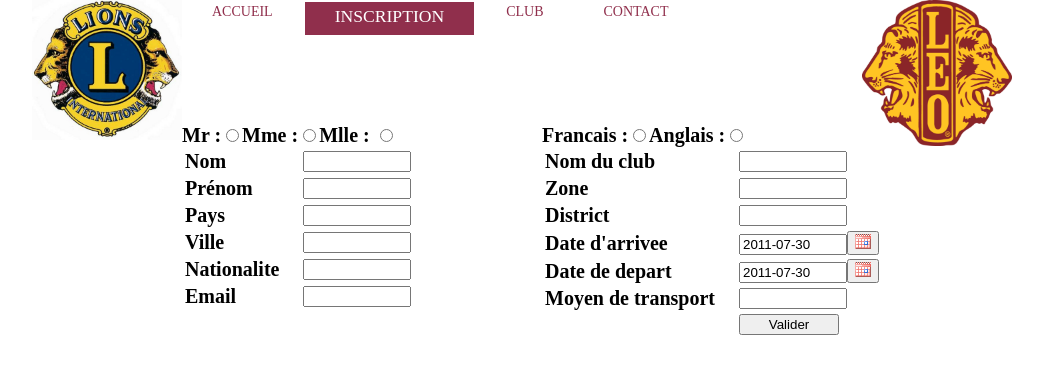
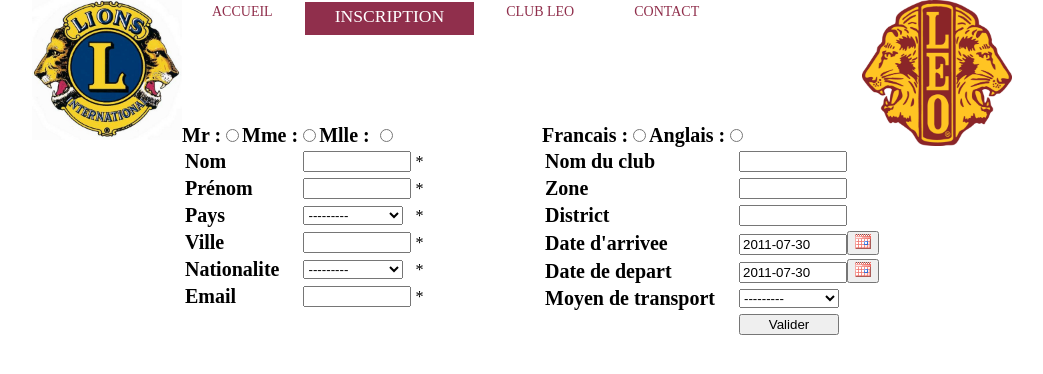
Before and after one commit to alou/cij2011, a Django app: template cij2011/templates/registered.html in a window 1280 px wide. Shown: the top 374 px of the page, without its empty margins (118-1161 px from the left). Run offline with Django 3.2, Linux system fonts and the light colour scheme; tables that the repository leaves empty hold one stand-in row (values such as "Sample post"); the template is opened without the code that fills it: values that come from a table or form of the project are taken from there, most other values are stand-ins (such as "Sample title", 1, 10 or a date in 2020); parts of the project's set-up code (start-up, migrations or seed data) failed here and were passed over.

Commit message:
mise en ligne

```diff
--- a/cij2011/cij/admin.py
+++ b/cij2011/cij/admin.py
@@ -7,3 +7,6 @@ from cij.models import *
 
 admin.site.register(Pamper)
 admin.site.register(Club)
+admin.site.register(Country)
+admin.site.register(Nationality)
+admin.site.register(Transportation)
--- a/cij2011/cij/models.py
+++ b/cij2011/cij/models.py
@@ -23,6 +23,27 @@ class Club(models.Model):
         return u'%(name)s' % {"name": self.name}
 
 
+class Country(models.Model):
+    """ Info of country """
+    name = models.CharField(max_length=30, verbose_name=("Name"))
+    def __unicode__(self):
+        return u'%(name)s' % {"name": self.name}
+
+
+class Nationality(models.Model):
+    """ Info of nationality """
+    name = models.CharField(max_length=30, verbose_name=("Name"))
+    def __unicode__(self):
+        return u'%(name)s' % {"name": self.name}
+
+
+class Transportation(models.Model):
+    """ Info of transportation """
+    name = models.CharField(max_length=30, verbose_name=("Name"))
+    def __unicode__(self):
+        return u'%(name)s' % {"name": self.name}
+
+
 class Pamper(models.Model):
     """ Camper registered
     """
@@ -30,18 +51,21 @@ class Pamper(models.Model):
     first_name = models.CharField(max_length=30, verbose_name=("Prénom"))
     last_name = models.CharField(max_length=30, verbose_name=("Nom"))
     language = models.CharField(max_length=30, verbose_name=("Language"))
-    nationality = models.CharField(max_length=30, verbose_name=("Nationalite"))
+    nationality = models.ForeignKey(Nationality, related_name='nationality',\
+                                     verbose_name=("Nationalite"))
     city = models.CharField(max_length=30, verbose_name=("Ville"))
     email = models.EmailField(blank=True, verbose_name=("Email"))
     club_name = models.CharField(max_length=50, verbose_name=("Nom du club"))
     zone = models.IntegerField(verbose_name=("Zone"))
     district = models.CharField(max_length=5, verbose_name=("District"))
-    country = models.CharField(max_length=50, verbose_name=("Pays"))
+    country = models.ForeignKey(Country, related_name='country',\
+                                     verbose_name=("Pays"))
     date_to_arrive = models.DateField(verbose_name=("Date d'arrivee"),\
                              default=datetime.datetime.today)
     departure_date = models.DateField(verbose_name=("Date de depart"),\
                              default=datetime.datetime.today)
-    transportation = models.CharField(max_length=20, verbose_name=("Moyen de transport"))
+    transportation = models.ForeignKey(Transportation, related_name='transportation',\
+                                     verbose_name=("Moyen de transport"))
     def __unicode__(self):
         return u'%(first_name)s %(last_name)s ' % {"first_name": self.first_name,
                                                    "last_name": self.last_name}
--- a/cij2011/media/css/cijstyle.css
+++ b/cij2011/media/css/cijstyle.css
@@ -71,10 +71,10 @@ body{margin: 0 auto;
 #registered  {margin: 0 auto;}
 #registered #left {float:left; width: 360px;}
 
-#registered #registered_form  input[id="id_last_name"], input[id="id_first_name"], input[id="id_country"], input[id="id_city"], input[id="id_nationality"], input[id="id_email"]{
+#registered #registered_form  input[id="id_last_name"], input[id="id_first_name"], select[id="id_country"], input[id="id_city"], select[id="id_nationality"], input[id="id_email"]{
             width: 100px; margin-left: 20px}
 
-#registered #registered_form input[id="id_num_passport"],input[id="id_club_name"],input[id="id_zone"],input[id="id_district"], input[id="id_date_to_arrive"],input[id="id_departure_date"], input[id="id_transportation"], input[id="id_submit"]{
+#registered #registered_form input[id="id_num_passport"],input[id="id_club_name"],input[id="id_zone"],input[id="id_district"], input[id="id_date_to_arrive"],input[id="id_departure_date"], select[id="id_transportation"], input[id="id_submit"]{
             width: 100px;margin-left: 20px
             }
 .label{font-family: times New Roman;font-weight: bold;
--- a/cij2011/templates/club.html
+++ b/cij2011/templates/club.html
@@ -19,7 +19,7 @@
         <ul>
             <li ><a href="/">Accueil</a></li>
             <li><a href="{% url registered %}">Inscription</a></li>
-            <li class="current_page_item"><a href="{% url club %}">Club</a></li>
+            <li class="current_page_item"><a href="{% url club %}">Club Leo</a></li>
             <li><a href="{% url contact %}">Contact</a></li>
         </ul>
     </div>
--- a/cij2011/templates/confirmation.html
+++ b/cij2011/templates/confirmation.html
@@ -9,7 +9,7 @@
         <ul>
             <li><a href="/">Accueil</a></li>
             <li class="current_page_item"><a href="#">Confirmation</a></li>
-            <li><a href="{% url club %}">Club</a></li>
+            <li><a href="{% url club %}">Club Leo</a></li>
             <li><a href="{% url contact %}">Contact</a></li>
         </ul>
     </div>
--- a/cij2011/templates/contact.html
+++ b/cij2011/templates/contact.html
@@ -9,7 +9,7 @@
         <ul>
             <li><a href="/">Accueil</a></li>
             <li><a href="{% url registered %}">Inscription</a></li>
-            <li><a href="{% url club %}">Club</a></li>
+            <li><a href="{% url club %}">Club Leo</a></li>
             <li class="current_page_item"><a href="{% url contact %}">Contact</a></li>
         </ul>
     </div>
--- a/cij2011/templates/correction.html
+++ b/cij2011/templates/correction.html
@@ -9,7 +9,7 @@
         <ul>
             <li><a href="/">Accueil</a></li>
             <li class="current_page_item"><a href="#">Correction</a></li>
-            <li><a href="{% url club %}">Club</a></li>
+            <li><a href="{% url club %}">Club Leo</a></li>
             <li><a href="{% url contact %}">Contact</a></li>
         </ul>
     </div>
--- a/cij2011/templates/home.html
+++ b/cij2011/templates/home.html
@@ -69,7 +69,7 @@ function gallery() {
         <ul>
             <li class="current_page_item"><a href="/">Accueil</a></li>
             <li><a href="{% url registered %}">Inscription</a></li>
-            <li><a href="{% url club %}">Club</a></li>
+            <li><a href="{% url club %}">Club Leo</a></li>
             <li><a href="{% url contact %}">Contact</a></li>
         </ul>
     </div>
--- a/cij2011/templates/registered.html
+++ b/cij2011/templates/registered.html
@@ -9,7 +9,7 @@
         <ul>
             <li><a href="/">Accueil</a></li>
             <li class="current_page_item"><a href="{% url registered %}">Inscription</a></li>
-            <li><a href="{% url club %}">Club</a></li>
+            <li><a href="{% url club %}">Club Leo</a></li>
             <li><a href="{% url contact %}">Contact</a></li>
         </ul>
     </div>
@@ -37,6 +37,9 @@
 
                         <TD class='label'> {{form.last_name.label}} </TD>
                         <TD> {{form.last_name}} </TD>
+                        {% if not form.country.errors%}
+                            <TD>*</TD>
+                        {% endif %}
                         <TD>
                             {% if form.last_name.errors%}
                                 {% for error in form.last_name.errors %}
@@ -48,6 +51,9 @@
                     <TR>
                         <TD class='label'> {{form.first_name.label}}</TD>
                         <TD>  {{form.first_name}}</TD>
+                        {% if not form.country.errors%}
+                            <TD>*</TD>
+                        {% endif %}
                         <TD>
                             {% if form.first_name.errors%}
                                 {% for error in form.first_name.errors %}
@@ -59,6 +65,9 @@
                     <TR>
                         <TD class='label'> {{form.country.label}} </TD>
                         <TD> {{form.country}} </TD>
+                        {% if not form.country.errors%}
+                            <TD>*</TD>
+                        {% endif %}
                         <TD>
                             {% if form.country.errors%}
                                 {% for error in form.country.errors %}
@@ -70,6 +79,9 @@
                     <TR>
                         <TD class='label'> {{form.city.label}} </TD>
                         <TD> {{form.city}} </TD>
+                        {% if not form.country.errors%}
+                            <TD>*</TD>
+                        {% endif %}
                         <TD>
                             {% if form.city.errors%}
                                 {% for error in form.city.errors %}
@@ -81,6 +93,9 @@
                     <TR>
                         <TD class='label'> {{form.nationality.label}} </TD>
                         <TD> {{form.nationality}} </TD>
+                        {% if not form.country.errors%}
+                            <TD>*</TD>
+                        {% endif %}
                         <TD>
                             {% if form.nationality.errors%}
                                 {% for error in form.nationality.errors %}
@@ -92,6 +107,9 @@
                     <TR>
                         <TD class='label'> {{form.email.label}} </TD>
                         <TD> {{form.email}}</TD>
+                        {% if not form.country.errors%}
+                            <TD>*</TD>
+                        {% endif %}
                         <TD>
                             {% if form.email.errors%}
                                 {% for error in form.email.errors %}
```
